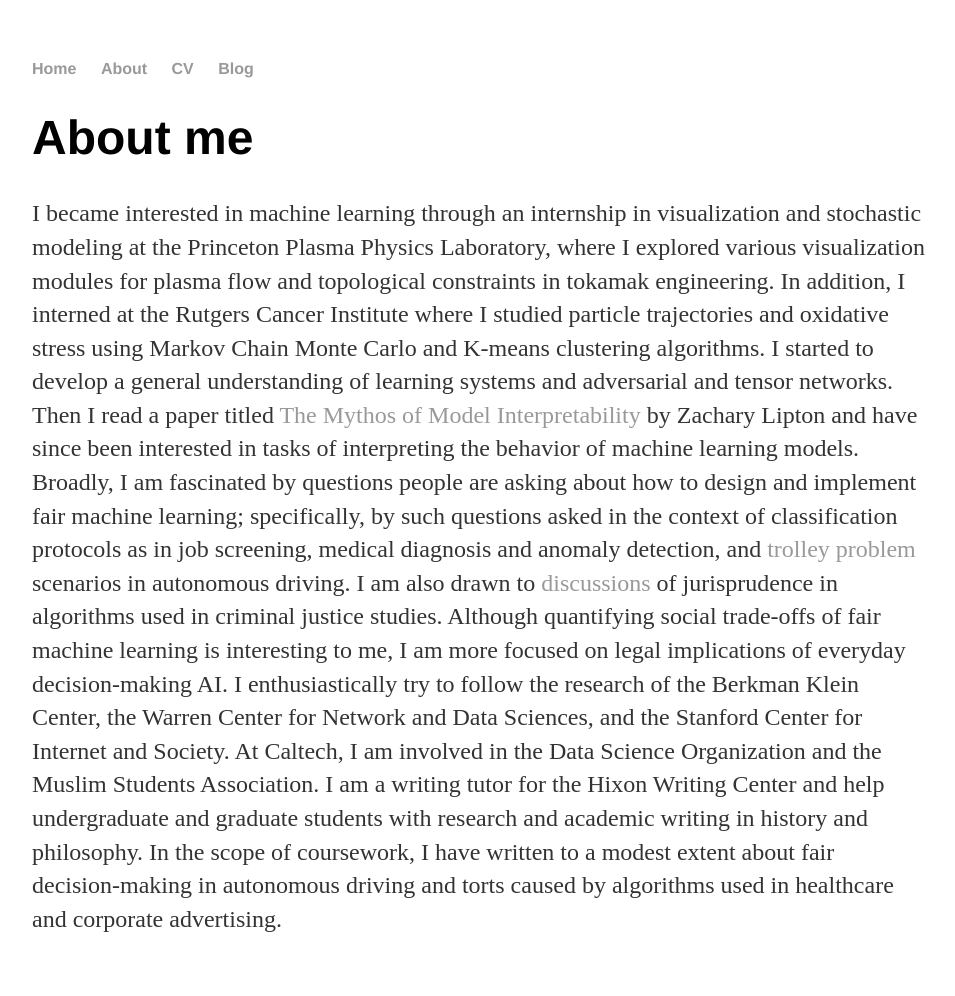
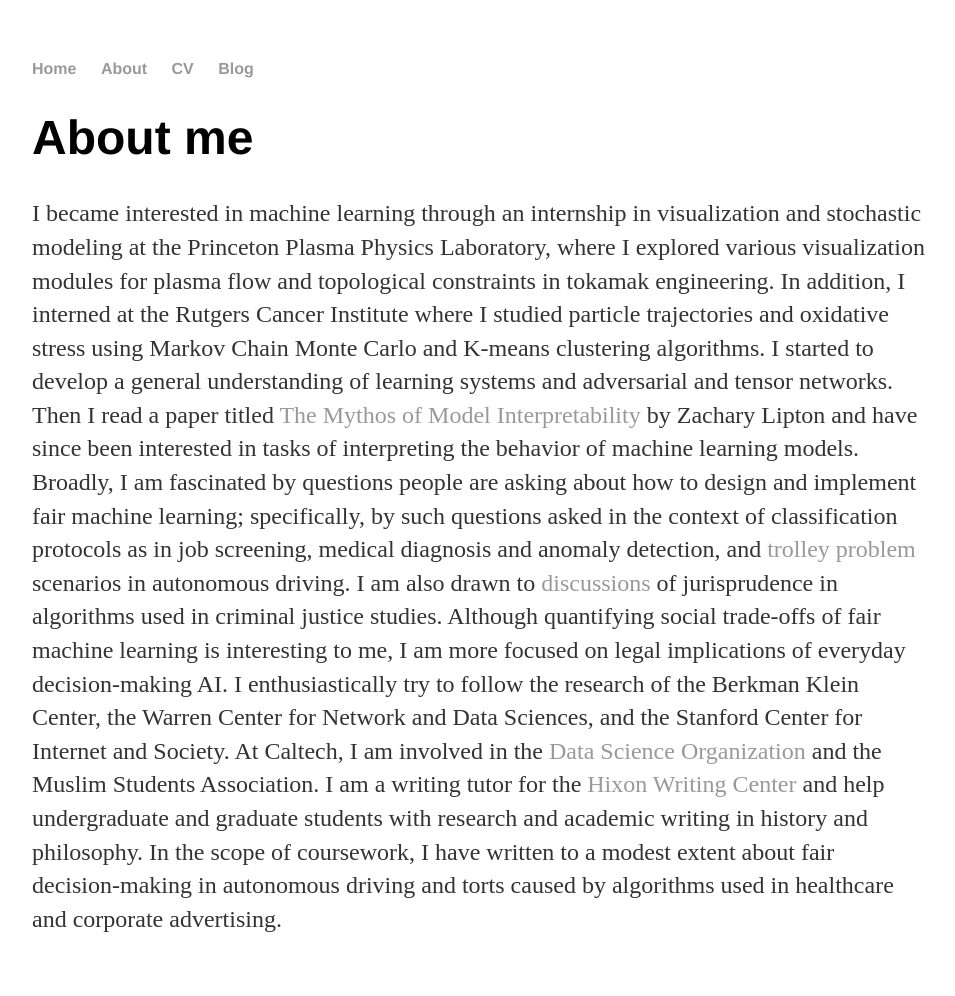
Before and after one commit to acontrac/acontrac.github.io, a Jekyll site: the page built from about/index.html, in a window 1280 px wide. Shown: the whole page, without its empty margins (160-1115 px from the left). Built offline with Jekyll 4.4.1, drawn with Linux system fonts in a browser that asks for light colours; part of the change alters nothing that is shown.

```diff
--- a/about/index.html
+++ b/about/index.html
@@ -18,8 +18,8 @@ justice studies. Although quantifying social trade-offs of fair machine learning
 implications of everyday decision-making AI. I enthusiastically try to follow the research of the Berkman Klein Center, the Warren
 Center for Network and Data Sciences, and the Stanford Center for Internet and Society.
 
-		At Caltech, I am involved in the Data Science Organization and the Muslim Students Association. I am a writing tutor for the Hixon
-Writing Center and help undergraduate and graduate students with research and academic writing in history and philosophy. In
+		At Caltech, I am involved in the <a href="http://datascience.caltech.edu/index.html">Data Science Organization</a> and the Muslim Students Association. I am a writing tutor for the <a href="http://www.writing.caltech.edu/">Hixon Writing Center</a>
+ and help undergraduate and graduate students with research and academic writing in history and philosophy. In
 the scope of coursework, I have written to a modest extent about fair decision-making in autonomous driving and torts caused by
 algorithms used in healthcare and corporate advertising.</p>
 </div><!-- /.blurb -->
```
